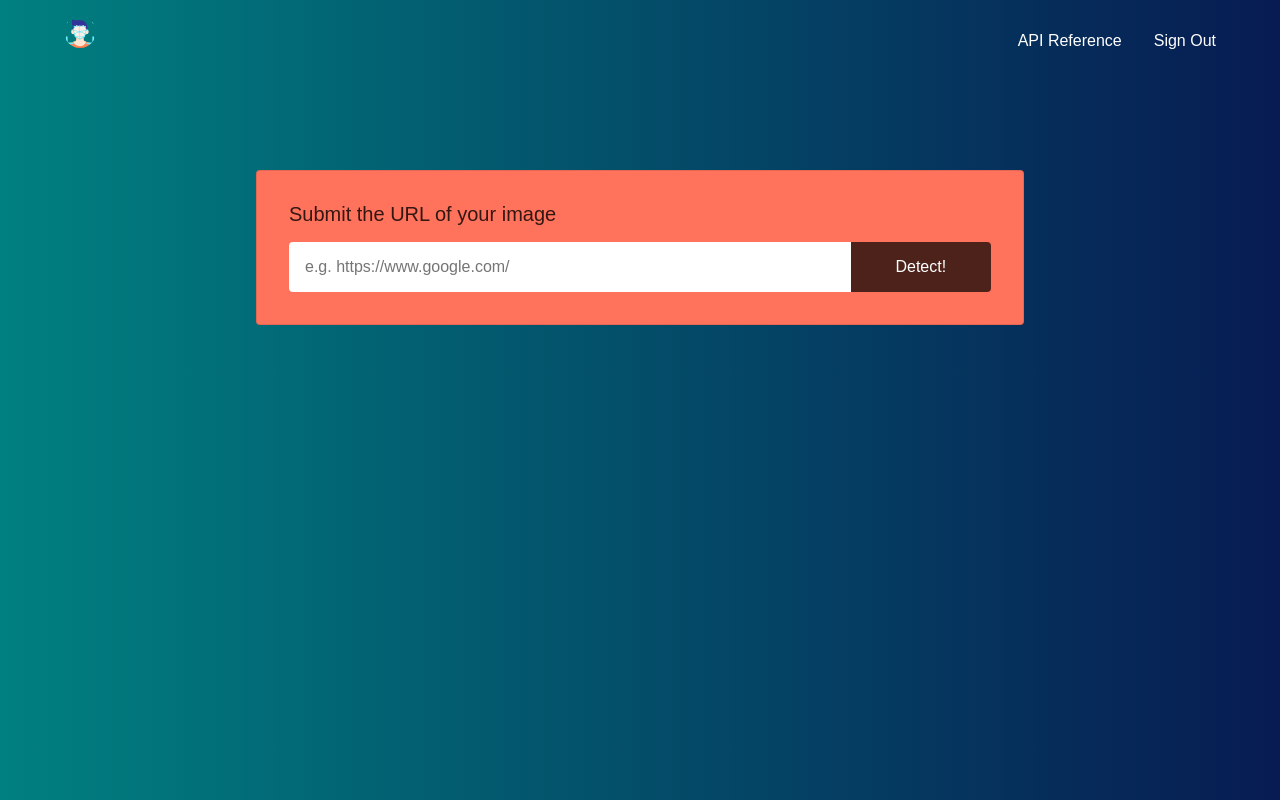
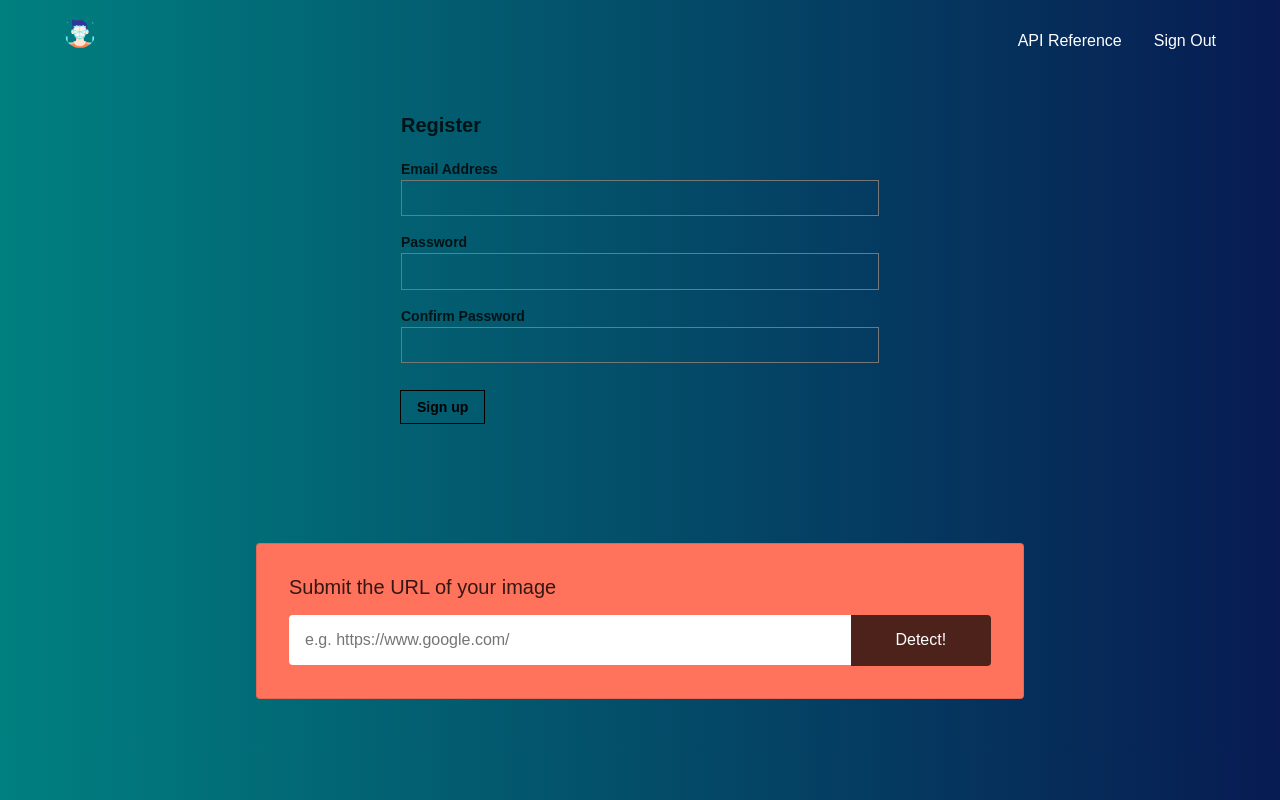
Before and after one commit to BillalPatel/facial-image-recognition, a React (Create React App) app: page / in a window 1280 px wide. Both pictures are taken after typing "name@example.com", "Sample123" into the empty fields and a click on the input "Sign in". Built offline with nearby package versions, Linux system fonts and the light colour scheme; a web font is replaced by a local one; what clarifai would draw is missing.

Commit message:
Registration started

```diff
--- /dev/null
+++ b/src/components/RegisterForm.js
@@ -0,0 +1,37 @@
+import React from 'react';
+
+const RegisterForm = ({onRouteChange}) => {
+    return (
+        <main className="pa4 black-80">
+            <form className="measure center">
+                <fieldset id="sign_up" className="ba b--transparent ph0 mh0">
+                    <legend className="f4 fw6 ph0 mh0">Register</legend>
+                    <div className="mt3">
+                        <label className="db fw6 lh-copy f6" htmlFor="email-address">Email Address</label>
+                        <input className="pa2 input-reset ba bg-transparent hover-bg-black hover-white w-100" type="email" name="email-address"  id="email-address"/>
+                    </div>
+                    <div className="mv3">
+                        <div className="mt3">
+                            <label className="db fw6 lh-copy f6" htmlFor="password">Password</label>
+                            <input className="b pa2 input-reset ba bg-transparent hover-bg-black hover-white w-100" type="password" name="password"  id="password"/>
+                        </div>
+                        <div className="mt3">
+                            <label className="db fw6 lh-copy f6" htmlFor="password">Confirm Password</label>
+                            <input className="b pa2 input-reset ba bg-transparent hover-bg-black hover-white w-100" type="password" name="password"  id="confirm-password"/>
+                        </div>
+                    </div>
+                </fieldset>
+                <div>
+                    <input
+                        className="b ph3 pv2 input-reset ba b--black bg-transparent grow pointer f6 dib"
+                        type="submit"
+                        value="Sign up"
+                        onClick={() => onRouteChange('sign up')}
+                    />
+                </div>
+            </form>
+        </main>
+    )
+}
+
+export default RegisterForm;
--- a/src/components/SignInForm.js
+++ b/src/components/SignInForm.js
@@ -15,7 +15,7 @@ const SignInForm = ({onRouteChange}) => {
             <input className="b pa2 input-reset ba bg-transparent hover-bg-black hover-white w-100" type="password" name="password"  id="password"/>
           </div>
         </fieldset>
-        <div className="">
+        <div>
           <input
             className="b ph3 pv2 input-reset ba b--black bg-transparent grow pointer f6 dib"
             type="submit"
@@ -23,9 +23,13 @@ const SignInForm = ({onRouteChange}) => {
             onClick={() => onRouteChange('landing')}
           />
         </div>
-        <div className="lh-copy mt3">
-          <a href="#0" className="f6 link dim black db">Sign up</a>
-          <a href="#0" className="f6 link dim black db">Forgot your password?</a>
+        <div className="lh-copy mt3 hand">
+          <p
+            className="f6 link dim black db"
+            onClick={() => onRouteChange('signup')}
+          >
+            Sign up
+          </p>
         </div>
       </form>
     </main>
--- a/src/containers/App.js
+++ b/src/containers/App.js
@@ -3,6 +3,7 @@ import Clarifai from 'clarifai';
 
 import Navigation from '../components/Navigation';
 import SignInForm from '../components/SignInForm';
+import RegisterForm from '../components/RegisterForm';
 import ImageLinkInput from '../components/ImageLinkInput';
 import DemographicText from '../components/DemographicText';
 import ReturnedImage from '../components/ReturnedImage';
@@ -59,6 +60,7 @@ class App extends Component {
         { route === 'signin'
           ? <SignInForm onRouteChange={this.onRouteChange}/> :
           <>
+          <RegisterForm onRouteChange={this.onRouteChange}/>
             <DemographicText
               style={style}
               gender={gender}
```
Also changed, not shown: src/components/Navigation.js.
